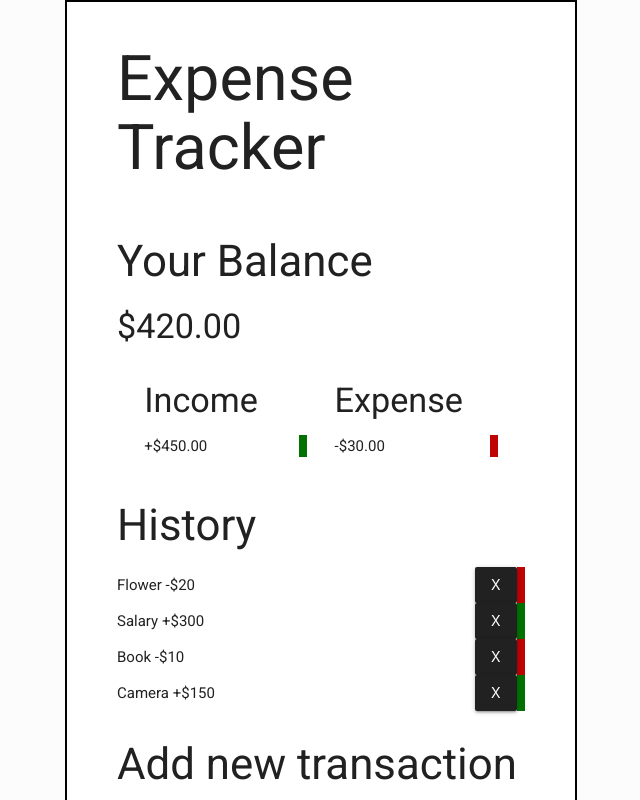
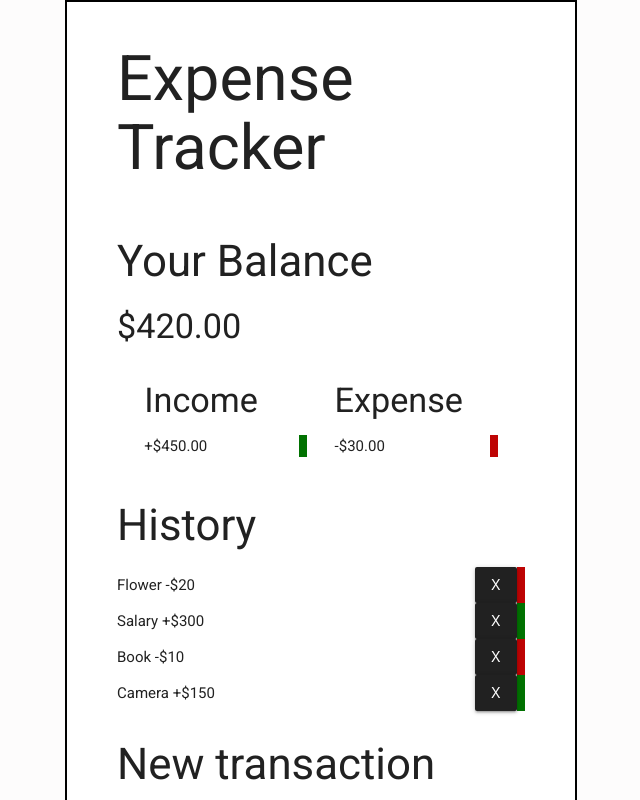
Before and after one commit to nagaremono/expense-tracker, a React (Create React App) app: page / in a window 1280 px wide. Shown: the top 800 px of the page, without its empty margins (319-959 px from the left). Built offline with nearby package versions, Linux system fonts and the light colour scheme.

Commit message:
add delete transaction functionality

```diff
--- a/src/components/AddTransaction.js
+++ b/src/components/AddTransaction.js
@@ -6,7 +6,7 @@ export default function AddTransaction() {
 
   return (
     <React.Fragment>
-      <h3>Add new transaction</h3>
+      <h3>New transaction</h3>
       <form>
         <div className="row">
           <div className="input-field col s12">
--- a/src/components/Transaction.js
+++ b/src/components/Transaction.js
@@ -1,6 +1,9 @@
-import React from 'react';
+import React, { useContext } from 'react';
+import { GlobalContext } from '../context/GlobalState';
 
 export default function Transaction(props) {
+  const { deleteTransaction } = useContext(GlobalContext);
+
   const sign = props.transaction.amount < 0 ? '-' : '+';
 
   return (
@@ -8,7 +11,12 @@ export default function Transaction(props) {
       <span>
         {props.transaction.text} {sign}${Math.abs(props.transaction.amount)}
       </span>
-      <button className="waves-effect waves-light btn grey darken-4">x</button>
+      <button
+        onClick={() => deleteTransaction(props.transaction.id)}
+        className="waves-effect waves-light btn grey darken-4"
+      >
+        x
+      </button>
     </li>
   );
 }
--- a/src/context/AppReducer.js
+++ b/src/context/AppReducer.js
@@ -1,5 +1,12 @@
 export default (state, action) => {
   switch (action.type) {
+    case 'DELETE_TRANSACTION':
+      return {
+        ...state,
+        transactions: state.transactions.filter(
+          (transaction) => transaction.id !== action.payload
+        ),
+      };
     default:
       return state;
   }
--- a/src/context/GlobalState.js
+++ b/src/context/GlobalState.js
@@ -15,8 +15,17 @@ export const GlobalContext = createContext(initialState);
 export const GlobalProvider = ({ children }) => {
   const [state, dispatch] = useReducer(AppReducer, initialState);
 
+  function deleteTransaction(id) {
+    dispatch({
+      type: 'DELETE_TRANSACTION',
+      payload: id,
+    });
+  }
+
   return (
-    <GlobalContext.Provider value={{ transactions: state.transactions }}>
+    <GlobalContext.Provider
+      value={{ transactions: state.transactions, deleteTransaction }}
+    >
       {children}
     </GlobalContext.Provider>
   );
```
